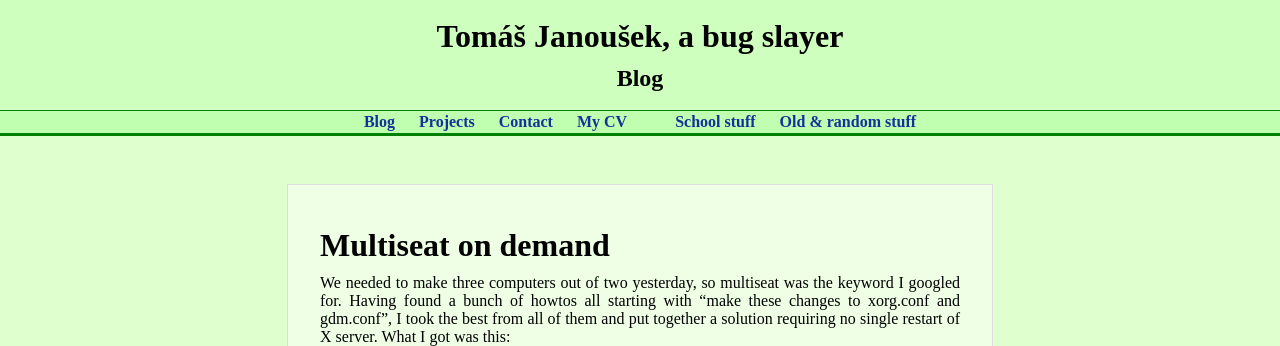
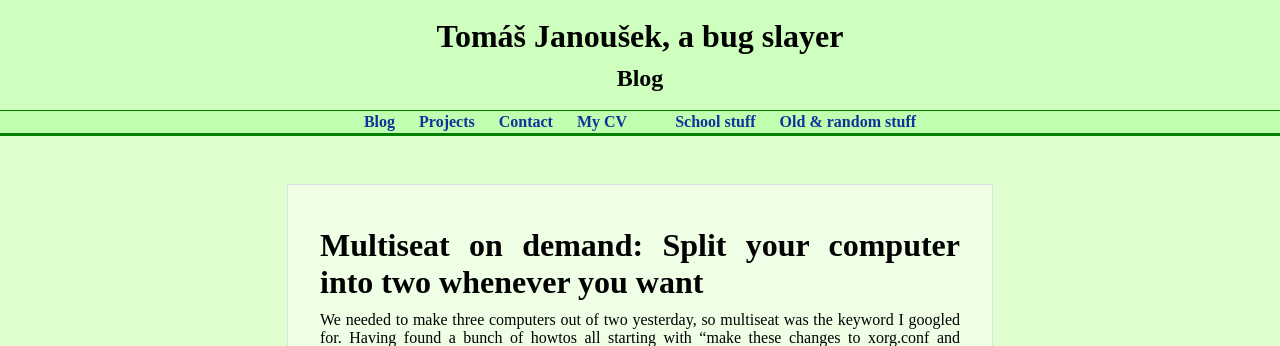
Before and after one commit to liskin/work.lisk.in, a Jekyll site: the page built from _posts/2009-11-22-multiseat-on-demand.md, in a window 1280 px wide and 900 px high, cut to the strip 0-346 px from the top of the window. Built offline with Jekyll 4.4.1, drawn with Linux system fonts in a browser that asks for light colours; Markdown is read by kramdown in place of the engine named in the settings.

Commit message:
multiseat: title change

```diff
--- a/_posts/2009-11-22-multiseat-on-demand.md
+++ b/_posts/2009-11-22-multiseat-on-demand.md
@@ -1,6 +1,6 @@
 ---
 layout: post
-title: Multiseat on demand
+title: "Multiseat on demand: Split your computer into two whenever you want"
 
 ---
 
```
